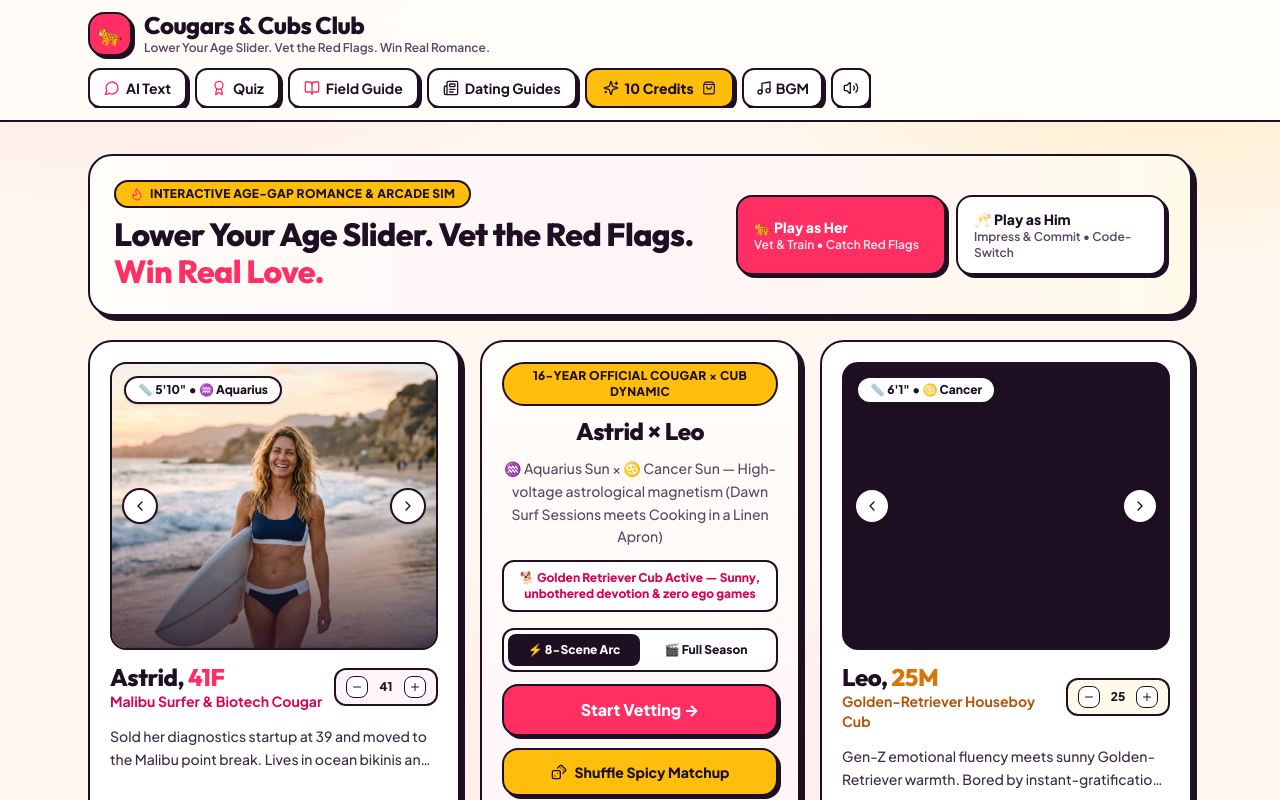
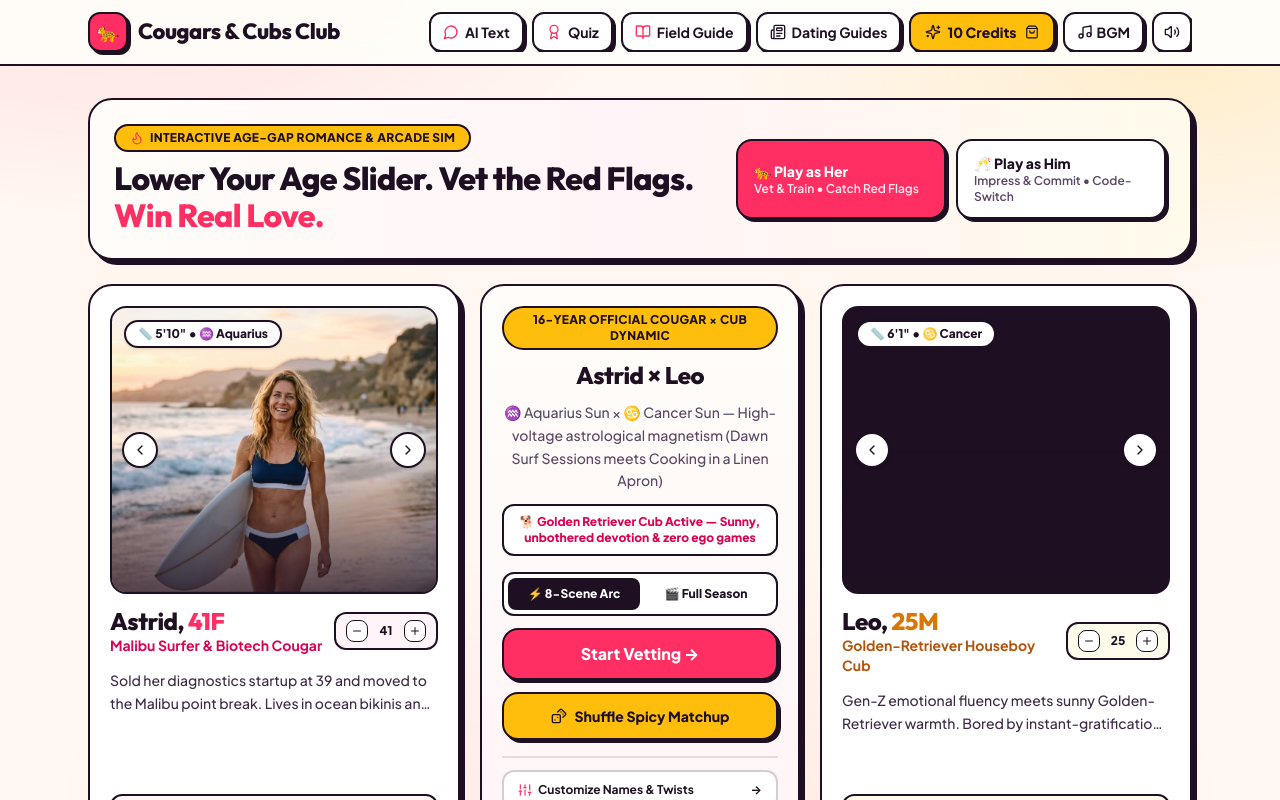
Before and after one commit to sudosoph/velvet-den, a React (Vite) app: page / in a window 1280 px wide. Shown: the top 800 px of the page. Built offline with nearby package versions, Linux system fonts and the light colour scheme.

Commit message:
v13.1: Lock TopHudBar to single-row desktop alignment and remove inner guide directory scrollbar

```diff
--- a/src/components/TopHudBar.tsx
+++ b/src/components/TopHudBar.tsx
@@ -66,30 +66,25 @@ export const TopHudBar: React.FC<TopHudBarProps> = ({
 
   return (
     <header className="sticky top-0 z-30 border-b-[2.5px] border-[#1E1022] bg-[#FFFDF9]/95 backdrop-blur-md">
-      <div className="mx-auto flex w-full max-w-6xl flex-wrap items-center justify-between gap-3 px-4 py-3 sm:px-6">
+      <div className="mx-auto flex w-full max-w-6xl flex-col gap-2.5 px-4 py-3 sm:px-6 lg:flex-row lg:items-center lg:justify-between">
         <button
           type="button"
           onClick={handleLogoClick}
-          className="group flex items-center gap-3 text-left cursor-pointer"
+          className="group flex shrink-0 items-center gap-2.5 text-left cursor-pointer"
         >
-          <span className="flex h-11 w-11 shrink-0 items-center justify-center rounded-2xl border-2 border-[#1E1022] bg-[#FF2E63] text-xl text-white shadow-[3px_3px_0px_#1E1022] group-hover:-translate-y-0.5 transition">
+          <span className="flex h-10 w-10 shrink-0 items-center justify-center rounded-xl border-2 border-[#1E1022] bg-[#FF2E63] text-lg text-white shadow-[3px_3px_0px_#1E1022] group-hover:-translate-y-0.5 transition">
             🐆
           </span>
-          <div>
-            <div className="font-display text-xl sm:text-2xl text-[#1E1022] group-hover:text-[#FF2E63] transition-colors">
-              {BRAND_CONFIG.name}
-            </div>
-            <div className="hidden xl:block text-xs font-semibold text-[#5A4664]">
-              {BRAND_CONFIG.subtitle}
-            </div>
-          </div>
+          <span className="font-display text-xl sm:text-[22px] tracking-tight text-[#1E1022] group-hover:text-[#FF2E63] transition-colors">
+            {BRAND_CONFIG.name}
+          </span>
         </button>
 
-        <nav className="flex w-full lg:w-auto overflow-x-auto no-scrollbar items-center gap-2 pb-0.5 lg:pb-0">
+        <nav className="flex w-full lg:w-auto overflow-x-auto no-scrollbar items-center lg:justify-end gap-2 pb-0.5 lg:pb-0">
           <button
             type="button"
             onClick={onOpenLiveInbox}
-            className="pop-btn shrink-0 inline-flex h-10 items-center gap-1.5 rounded-xl bg-white px-3.5 text-sm font-bold text-[#1E1022] hover:bg-[#FFF4F7] cursor-pointer"
+            className="pop-btn shrink-0 inline-flex h-10 items-center gap-1.5 rounded-xl bg-white px-3 text-sm font-bold text-[#1E1022] hover:bg-[#FFF4F7] cursor-pointer"
           >
             <MessageCircle className="h-4 w-4 text-[#FF2E63]" />
             <span>AI Text</span>
@@ -99,7 +94,7 @@ export const TopHudBar: React.FC<TopHudBarProps> = ({
             <button
               type="button"
               onClick={onOpenPopTrivia}
-              className="pop-btn shrink-0 inline-flex h-10 items-center gap-1.5 rounded-xl bg-white px-3.5 text-sm font-bold text-[#1E1022] hover:bg-[#FFF4F7] cursor-pointer"
+              className="pop-btn shrink-0 inline-flex h-10 items-center gap-1.5 rounded-xl bg-white px-3 text-sm font-bold text-[#1E1022] hover:bg-[#FFF4F7] cursor-pointer"
             >
               <Award className="h-4 w-4 text-[#FF2E63]" />
               <span>Quiz</span>
@@ -109,7 +104,7 @@ export const TopHudBar: React.FC<TopHudBarProps> = ({
           <button
             type="button"
             onClick={onOpenFieldGuide}
-            className="pop-btn shrink-0 inline-flex h-10 items-center gap-1.5 rounded-xl bg-white px-3.5 text-sm font-bold text-[#1E1022] hover:bg-[#FFF4F7] cursor-pointer"
+            className="pop-btn shrink-0 inline-flex h-10 items-center gap-1.5 rounded-xl bg-white px-3 text-sm font-bold text-[#1E1022] hover:bg-[#FFF4F7] cursor-pointer"
           >
             <BookOpen className="h-4 w-4 text-[#FF2E63]" />
             <span>Field Guide</span>
@@ -118,7 +113,7 @@ export const TopHudBar: React.FC<TopHudBarProps> = ({
           <button
             type="button"
             onClick={() => onSelectTab(activeTab === 'journal' ? 'game' : 'journal')}
-            className={`pop-btn shrink-0 inline-flex h-10 items-center gap-1.5 rounded-xl px-3.5 text-sm font-bold cursor-pointer ${
+            className={`pop-btn shrink-0 inline-flex h-10 items-center gap-1.5 rounded-xl px-3 text-sm font-bold cursor-pointer ${
               activeTab === 'journal'
                 ? 'bg-[#FF2E63] text-white'
                 : 'bg-white text-[#1E1022] hover:bg-[#FFF4F7]'
@@ -131,7 +126,7 @@ export const TopHudBar: React.FC<TopHudBarProps> = ({
           <button
             type="button"
             onClick={onOpenBoutique}
-            className="pop-btn shrink-0 inline-flex h-10 items-center gap-1.5 rounded-xl bg-[#FFBE0B] hover:bg-[#FFD166] px-4 text-sm font-extrabold text-[#1E1022] cursor-pointer"
+            className="pop-btn shrink-0 inline-flex h-10 items-center gap-1.5 rounded-xl bg-[#FFBE0B] hover:bg-[#FFD166] px-3.5 text-sm font-extrabold text-[#1E1022] cursor-pointer"
           >
             {wallet.isFounderUnlimited ? (
               <Wrench className="h-4 w-4" />
--- a/src/components/VelvetJournalView.tsx
+++ b/src/components/VelvetJournalView.tsx
@@ -53,7 +53,7 @@ export const VelvetJournalView: React.FC<VelvetJournalViewProps> = ({
           <div className="px-2 pb-1 text-xs font-extrabold uppercase tracking-wide text-[#5A4664]">
             All {JOURNAL_ARTICLES.length} Club Guides
           </div>
-          <div className="space-y-2 max-h-[540px] overflow-y-auto pr-1">
+          <div className="space-y-2">
             {JOURNAL_ARTICLES.map((art, idx) => {
               const isSelected = art.slug === active.slug;
               return (
```
